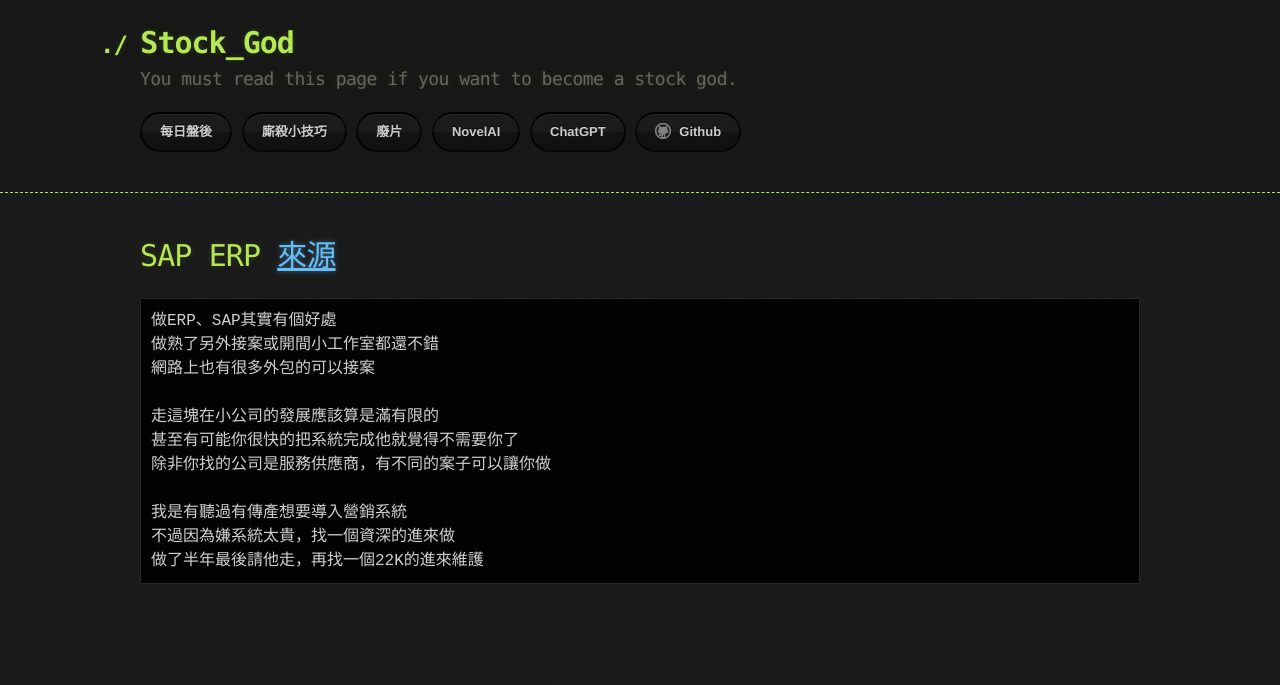
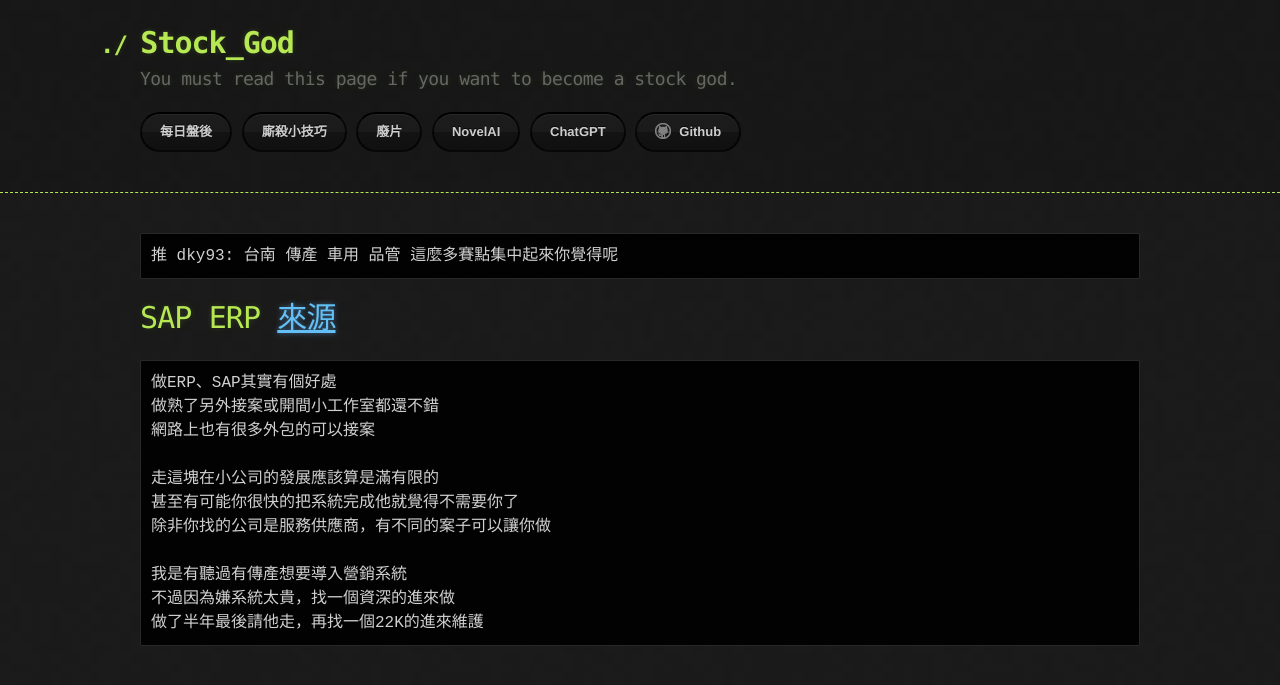
Before and after one commit to lepg5487/Stock_God, a Jekyll site: the page built from job.md, in a window 1280 px wide. Shown: the top 685 px of the page. Built offline with Jekyll 4.4.1, drawn with Linux system fonts in a browser that asks for light colours; our own code applies the rules of GitHub Pages for plain Markdown files.

Commit message:
Update job.md

````diff
--- a/job.md
+++ b/job.md
@@ -1,6 +1,11 @@
 ---
 layout: testlayouts
 ---
+
+
+```
+推 dky93: 台南 傳產 車用 品管 這麼多賽點集中起來你覺得呢
+```
 
 # SAP ERP [來源](https://www.dcard.tw/f/job/p/233111844)
 ```
````
